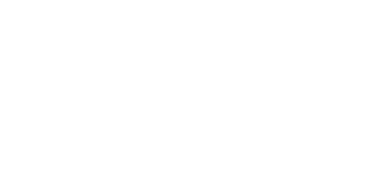
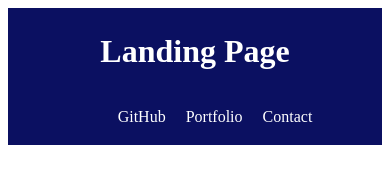
Before and after one commit to TMW93/first-week-mini-project, a plain HTML site: page index.html in a window 390 px wide. Drawn offline with Linux system fonts and the light colour scheme; files that its build step writes are made by us from their sources.

Commit message:
added in header for website

```diff
--- /dev/null
+++ b/assets/css/style.css
@@ -0,0 +1,51 @@
+/* Header Styles */
+
+header {
+  display: flex;
+  justify-content: space-between;
+  align-items: center;
+  background-color: rgb(11, 16, 97);
+  padding: 1%;
+}
+
+
+h1 {
+  display: inline;
+  font-size: 200%;
+  color: white;
+}
+
+
+/* Nav Styles */
+nav ul {
+  display: flex;
+  list-style-type: none;
+  justify-content: space-between;
+}
+
+nav a {
+  color: white;
+  padding: 10px;
+}
+
+nav:hover a {
+  cursor: pointer;
+}
+s
+/* Placeholder image */
+.placeholder-image {
+  height: 800px;
+  width: 100%;
+  background-image: url("../images/cryingcat.jpeg");
+  background-size: cover;
+  background-position: center;
+  margin-bottom: 25px;
+
+}
+
+/* Screen Resolution */
+@media screen and (max-width:768px) {
+  header {
+    flex-direction: column;
+  }
+}
--- a/index.html
+++ b/index.html
@@ -9,6 +9,20 @@
   </head>
 
   <body>
+    <header>
+        <h1 class="website-title">Landing Page</h1>
+      <nav>
+        <ul class="nav-bar">
+          <li><a>GitHub</a></li>
+          <li><a>Portfolio</a></li>
+          <li><a>Contact</a></li>
+        </ul>
+      </nav>
+      <div class="placeholder-image"></div>
+    </header>
 
+    <main>
+
+    </main>
   </body>
 </html>
```
Also changed, not shown: assets/images/cryingcat.jpeg (added), 2 other files.
